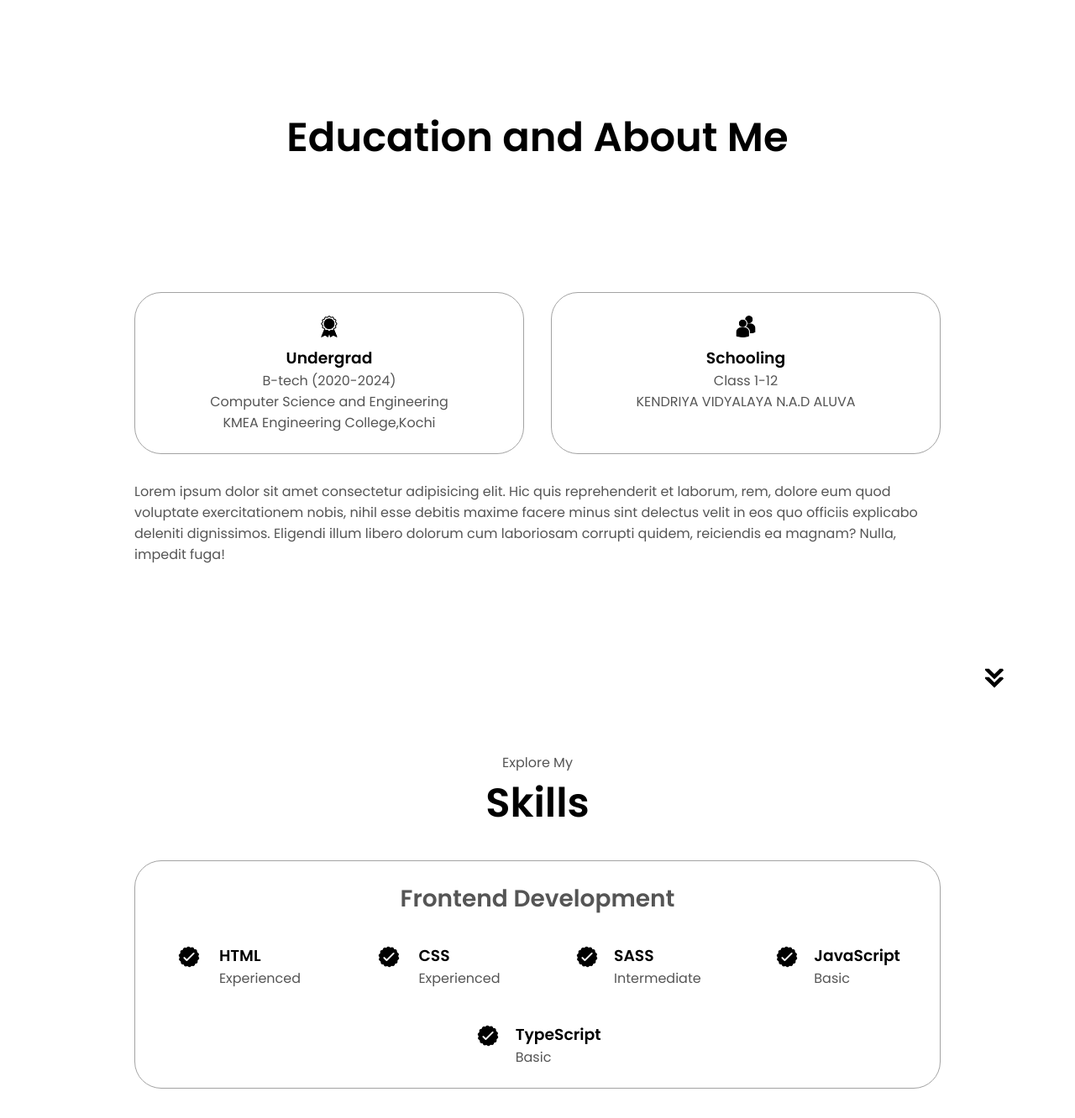
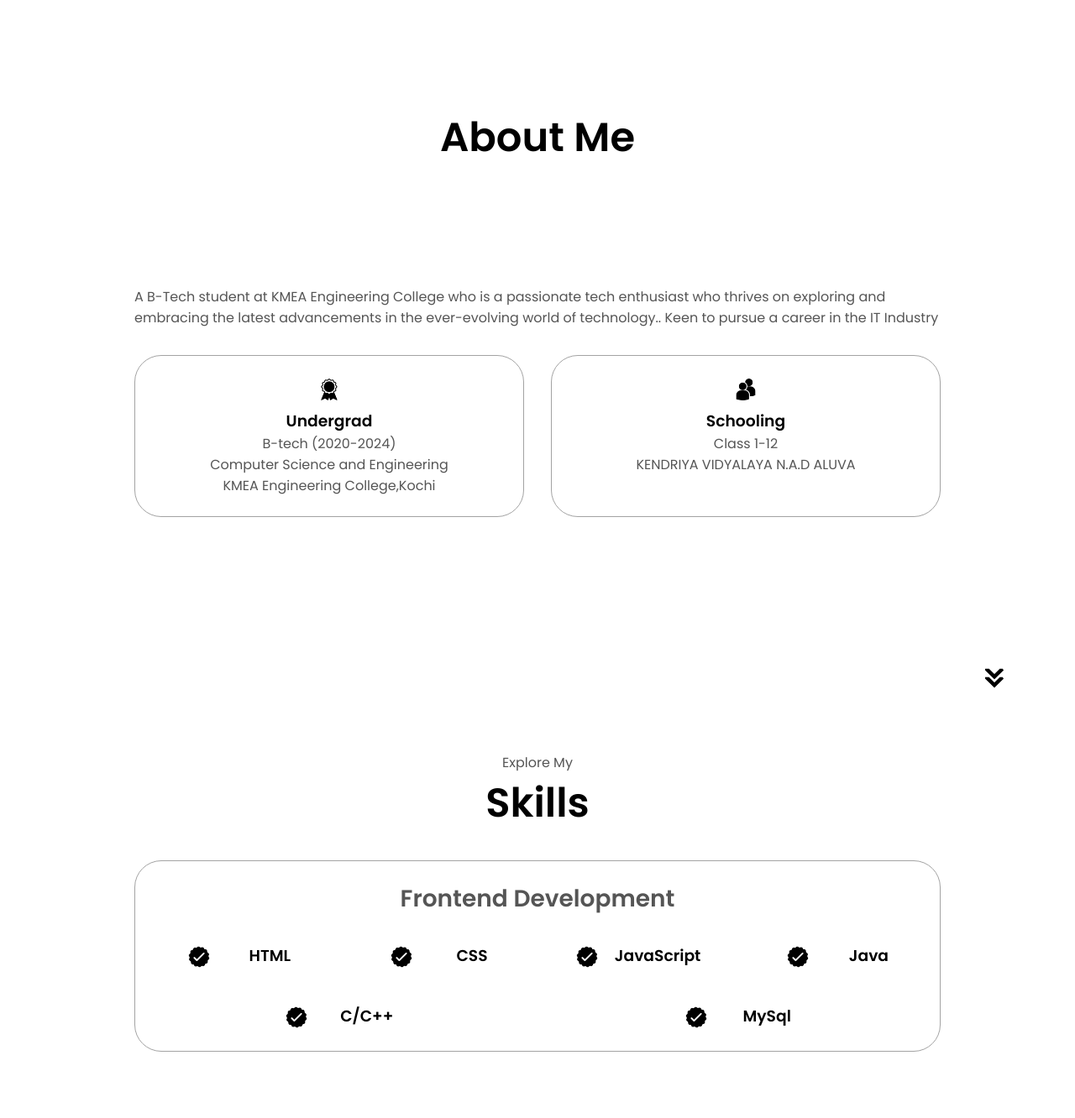
Before and after one commit to Sameeu20/personalporftolio, a plain HTML site: page index.html in a window 1280 px wide. Shown: the part 800-2132 px from the top of the page at 84% size. Drawn offline with Linux system fonts and the light colour scheme.

Commit message:
updated skills section

```diff
--- a/index.html
+++ b/index.html
@@ -13,7 +13,7 @@
       <div class="logo">Abdul Sameeu</div>
       <div>
         <ul class="nav-links">
-          <li><a href="#about">Education</a>
+          <li><a href="#about">About</a>
           <li><a href="#experience">Skills</a></li>
           <li><a href="#projects">Projects</a></li>
           <li><a href="#contact">Contact</a></li>
@@ -29,7 +29,7 @@
           <span></span>
         </div>
         <div class="menu-links">
-          <li><a href="#about" onclick="toggleMenu()">Education</a></li>
+          <li><a href="#about" onclick="toggleMenu()">About</a></li>
           <li><a href="#experience" onclick="toggleMenu()">Skills</a></li>
           <li><a href="#projects" onclick="toggleMenu()">Projects</a></li>
           <li><a href="#contact" onclick="toggleMenu()">Contact</a></li>
@@ -72,11 +72,17 @@
       </div>
     </section>
     <section id="about">
-      <h1 class="title">Education and About Me</h1>
+      <h1 class="title">About Me</h1>
       <div class="section-container">
 
         <div class="about-details-container">
+          <div class="text-container">
+            <p>
+              A B-Tech student at KMEA Engineering College  who is a passionate tech enthusiast who thrives on exploring and embracing the latest advancements in the ever-evolving world of technology.. Keen to pursue a career in the IT Industry
+            </p>
+          </div>
           <div class="about-containers">
+
             <div class="details-container">
               <img
                 src="./assets/experience.png"
@@ -98,16 +104,7 @@
             </div>
 
           </div>
-          <div class="text-container">
-            <p>
-              Lorem ipsum dolor sit amet consectetur adipisicing elit. Hic quis
-              reprehenderit et laborum, rem, dolore eum quod voluptate
-              exercitationem nobis, nihil esse debitis maxime facere minus sint
-              delectus velit in eos quo officiis explicabo deleniti dignissimos.
-              Eligendi illum libero dolorum cum laboriosam corrupti quidem,
-              reiciendis ea magnam? Nulla, impedit fuga!
-            </p>
-          </div>
+
 
         </div>
       </div>
@@ -134,7 +131,7 @@
                 />
                 <div>
                   <h3>HTML</h3>
-                  <p>Experienced</p>
+
                 </div>
               </article>
               <article>
@@ -145,18 +142,7 @@
                 />
                 <div>
                   <h3>CSS</h3>
-                  <p>Experienced</p>
-                </div>
-              </article>
-              <article>
-                <img
-                  src="./assets/checkmark.png"
-                  alt="Experience icon"
-                  class="icon"
-                />
-                <div>
-                  <h3>SASS</h3>
-                  <p>Intermediate</p>
+
                 </div>
               </article>
               <article>
@@ -167,7 +153,7 @@
                 />
                 <div>
                   <h3>JavaScript</h3>
-                  <p>Basic</p>
+
                 </div>
               </article>
               <article>
@@ -177,8 +163,30 @@
                   class="icon"
                 />
                 <div>
-                  <h3>TypeScript</h3>
-                  <p>Basic</p>
+                  <h3>Java</h3>
+
+                </div>
+              </article>
+              <article>
+                <img
+                  src="./assets/checkmark.png"
+                  alt="Experience icon"
+                  class="icon"
+                />
+                <div>
+                  <h3>C/C++</h3>
+
+                </div>
+              </article>
+              <article>
+                <img
+                  src="./assets/checkmark.png"
+                  alt="Experience icon"
+                  class="icon"
+                />
+                <div>
+                  <h3>MySql</h3>
+
                 </div>
               </article>
 
--- a/style.css
+++ b/style.css
@@ -419,14 +419,3 @@ article .icon {
 .email-icon {
   height: 2.5rem;
 }
-
-/* FOOTER SECTION */
-
-footer {
-  height: 26vh;
-  margin: 0 1rem;
-}
-
-footer p {
-  text-align: center;
-}
```
